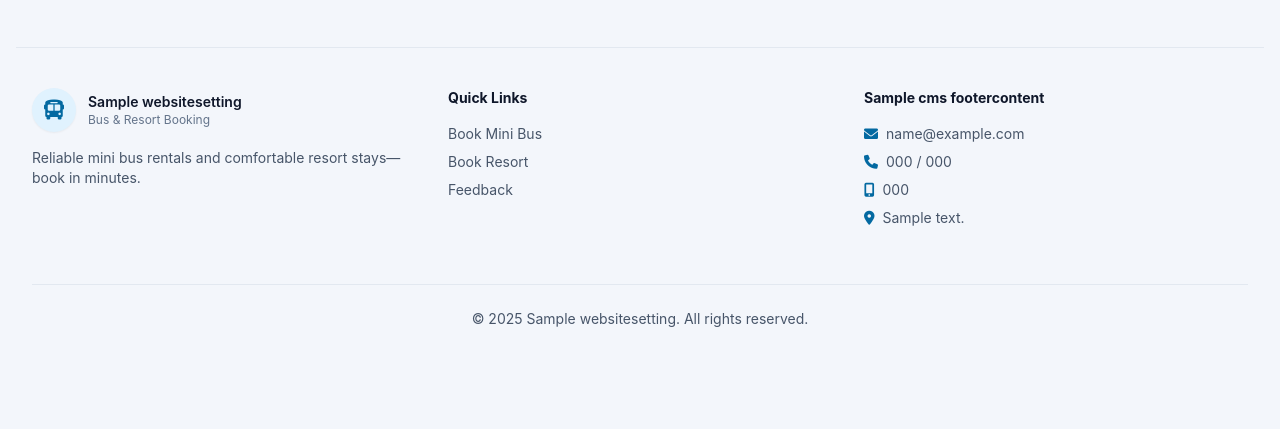
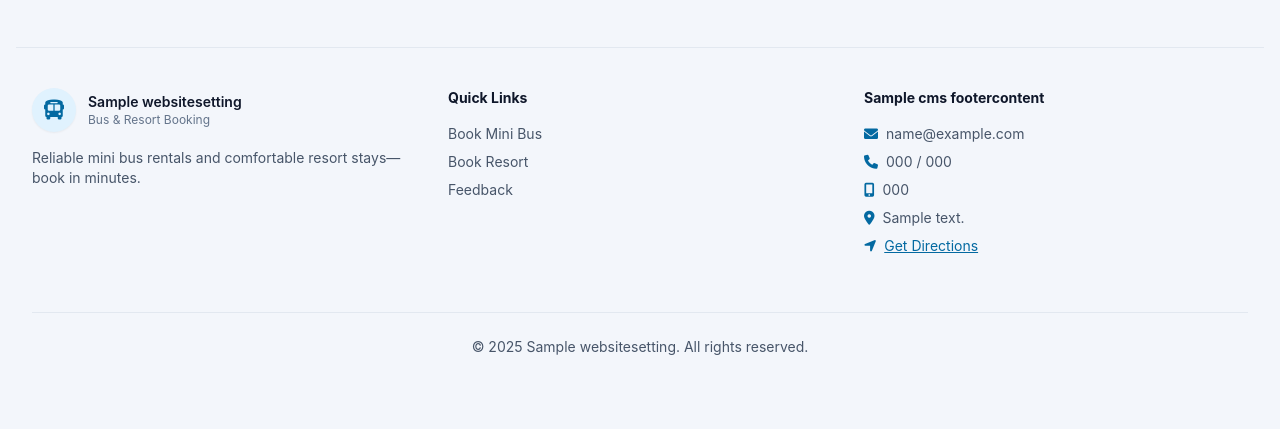
Before and after one commit to gavelorenzabcm-creator/Bus-and-Resort-booking, a Flask app: page / in a window 1280 px wide. Shown: the part 1140-1569 px from the top of the page. Before the commit the page ends 1467 px from the top, so only its background shows below. Run offline with Flask 3, Linux system fonts and the light colour scheme; tables that the repository leaves empty hold one stand-in row (values such as "Sample post"); grey boxes marked "Sample" are stand-in pictures; a database or web service that is not in the repository returns one stand-in record (values such as "Sample title"); data that the repository does not hold is empty; some libraries are stand-ins or nearby versions.

```diff
--- a/main_site/templates/base.html
+++ b/main_site/templates/base.html
@@ -264,6 +264,15 @@
                             {% if c and c.office_address %}
                                 <p class="flex items-center gap-2"><i class="fas fa-map-marker-alt text-sky-700"></i> {{ c.office_address }}</p>
                             {% endif %}
+
+                            {% if c and c.google_maps_link %}
+                                <p class="flex items-center gap-2">
+                                    <i class="fas fa-location-arrow text-sky-700"></i>
+                                    <a href="{{ c.google_maps_link }}" target="_blank" rel="noopener" class="text-sky-700 hover:text-sky-800 underline transition">
+                                         Get Directions
+                                    </a>
+                                </p>
+                            {% endif %}
                         </div>
 
                         <div class="mt-4 flex items-center gap-3">
```
